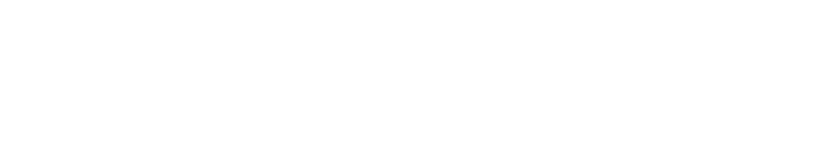
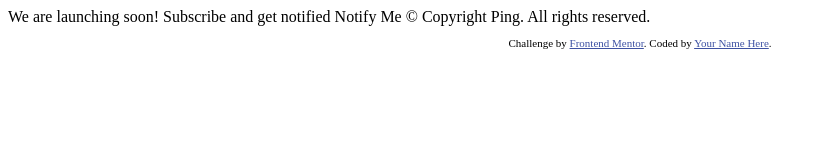
Before and after one commit to yuliia-p/Ping-single-column-coming-soon-page, a website: page index.html in a window 1280 px wide. Shown: the whole page, without its empty margins (0-825 px from the left). Drawn offline with Linux system fonts and the light colour scheme.

Commit message:
added files

```diff
--- a/index.html
+++ b/index.html
@@ -2,19 +2,33 @@
 <html lang="en">
 <head>
   <meta charset="UTF-8">
-  <meta name="viewport" content="width=device-width, initial-scale=1.0">
-  <title>AJAX Project</title>
-  <link rel="icon" href="images/favicon.ico">
-  <link rel="stylesheet" href="css/reset.css">
-  <link rel="stylesheet" href="css/layout.css">
-  <link rel="stylesheet" href="css/styles.css">
+  <meta name="viewport" content="width=device-width, initial-scale=1.0"> <!-- displays site properly based on user's device -->
+
+  <link rel="icon" type="image/png" sizes="32x32" href="./images/favicon.png">
+
+  <title>Frontend Mentor | Ping coming soon page</title>
+
+  <!-- Feel free to remove these styles or customise in your own stylesheet 👍 -->
+  <style>
+    .attribution { font-size: 11px; text-align: center; }
+    .attribution a { color: hsl(228, 45%, 44%); }
+  </style>
 </head>
 <body>
-  <header>
-  </header>
-  <main>
-  </main>
-  <script src="js/data.js"></script>
-  <script src="js/main.js"></script>
+
+  We are launching soon!
+
+  Subscribe and get notified
+
+  Notify Me
+
+  &copy; Copyright Ping. All rights reserved.
+
+  <footer>
+    <p class="attribution">
+      Challenge by <a href="https://www.frontendmentor.io?ref=challenge" target="_blank">Frontend Mentor</a>.
+      Coded by <a href="#">Your Name Here</a>.
+    </p>
+  </footer>
 </body>
 </html>
```
Also changed, not shown: README-template.md (added), images/favicon.ico (deleted), images/favicon.png (added), images/illustration-dashboard.png (added), images/logo.svg (added).
